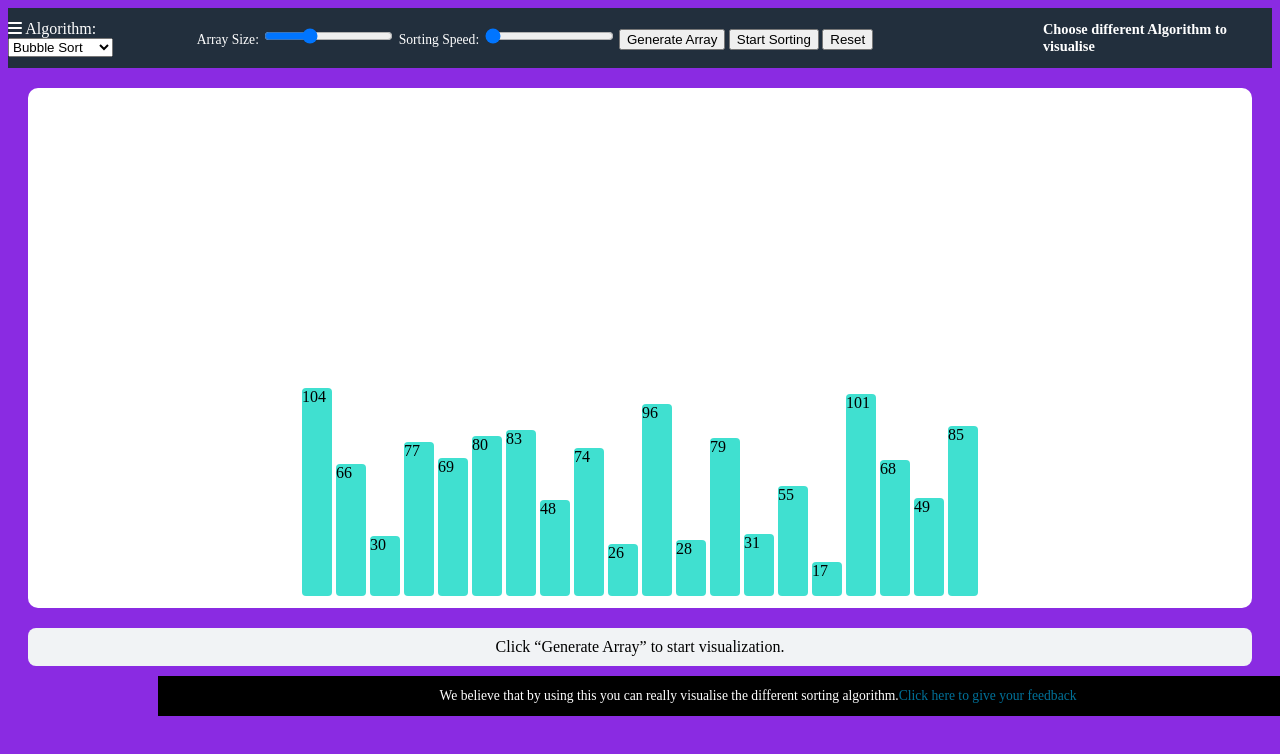
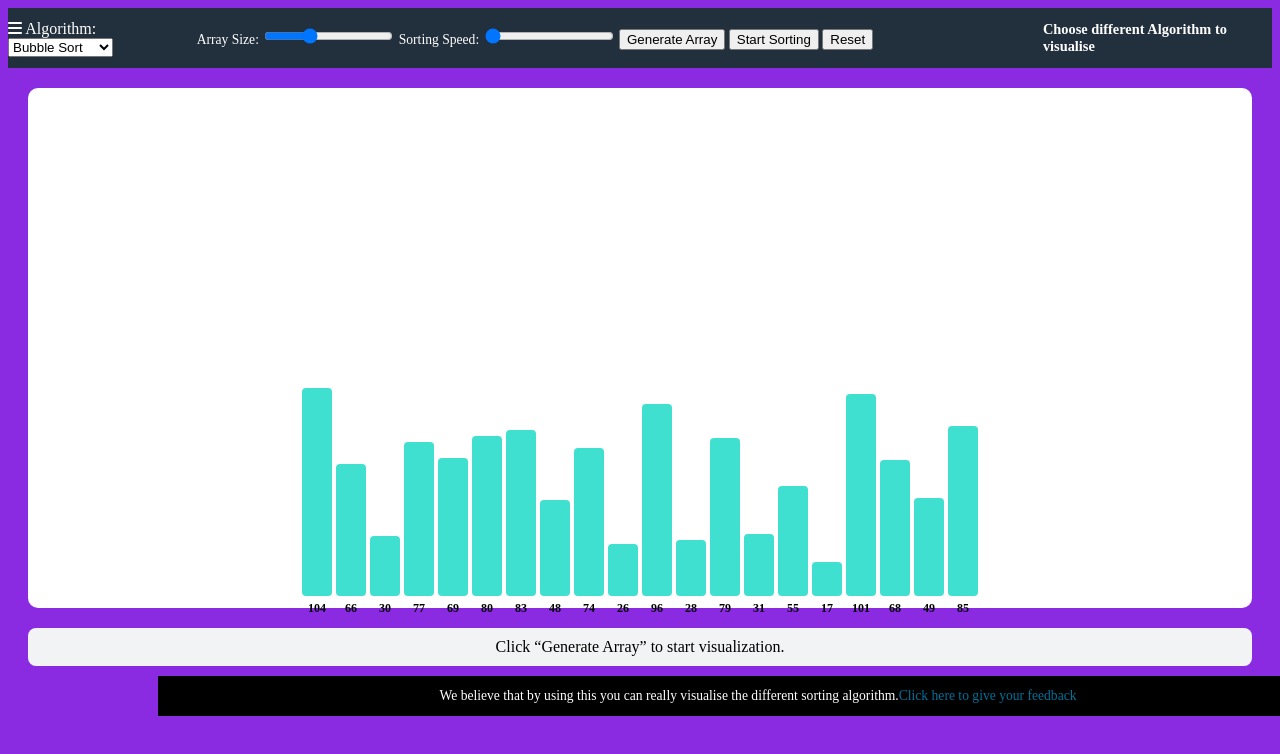
Before and after one commit to Neeraj-Kumar-Yadav2006/Codesangam-participate, a plain HTML site: page index.html in a window 1280 px wide. Both pictures are taken after a click on the button "Generate Array". Shown: the top 754 px of the page. Drawn offline with Linux system fonts and the light colour scheme.

Commit message:
Update style.css

```diff
--- a/style.css
+++ b/style.css
@@ -1,5 +1,4 @@
 .hero-section {
-  /* background-image:url("pyramid.png"); */
   object-fit: fill;
   height: 30px;
   width: 1500px;
@@ -14,7 +13,6 @@ body {
 }
 
 .hero-message {
-  /* text-align: end;*/
   background-color: black;
   color: white;
   height: 40px;
@@ -79,7 +77,26 @@ body {
   border-radius: 4px;
   transition: all 0.2s ease;
 }
+.bar {
+  position: relative;
+  width: 30px;
+  background: turquoise;
+  margin: 2px;
+  border-radius: 4px;
+  transition: all 0.2s ease;
+  display: flex;
+  justify-content: center;
+  align-items: flex-end;
+}
 
+.bar-value {
+  position: absolute;
+  bottom: -20px;
+  font-size: 12px;
+  color: black;
+  font-weight: bold;
+  text-align: center;
+}
 .explanation {
   background: #f1f3f5;
   color: black;
```
